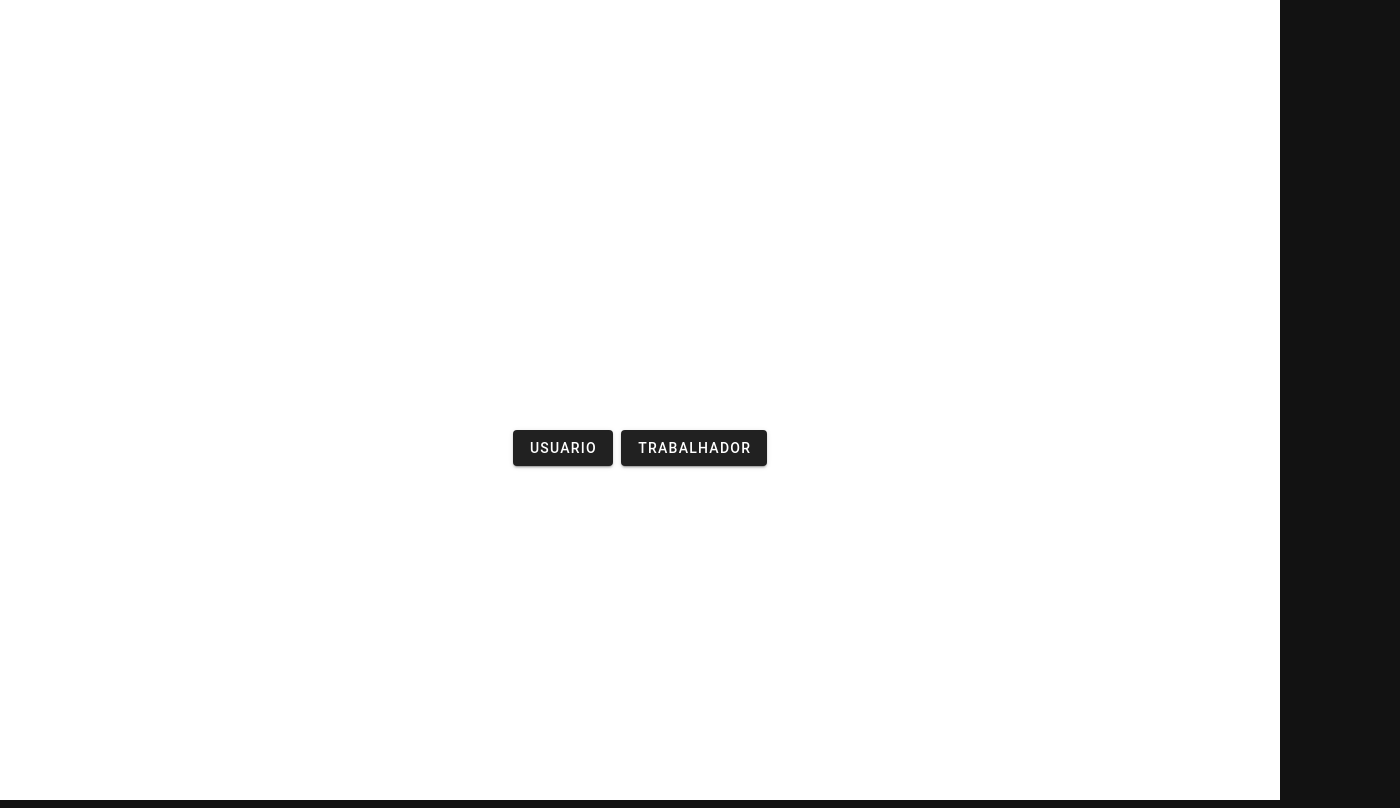
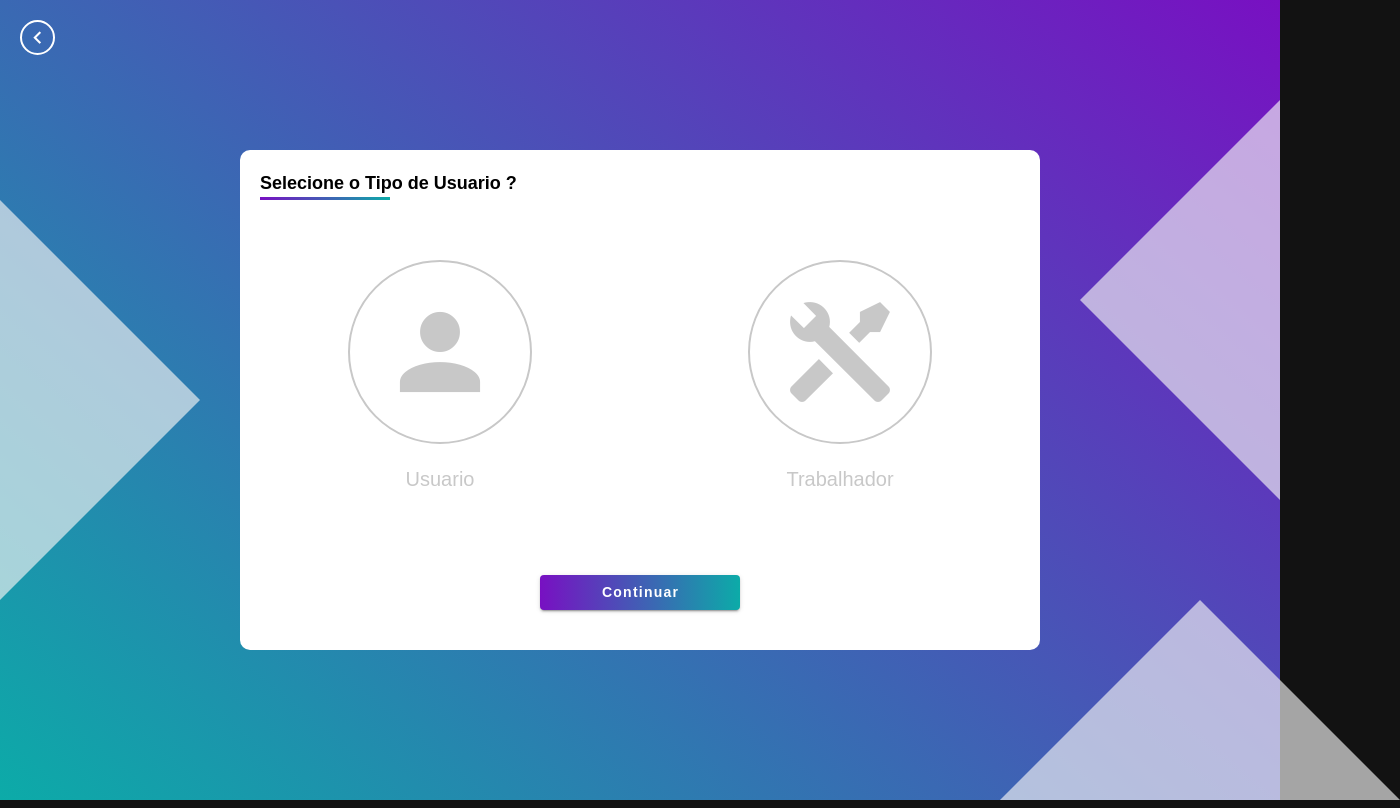
Before and after one commit to JValentim0707/findme-frontend, a Vue app: page /register in a window 1280 px wide. Shown: the whole page, 1400 px wide, since content can reach past the window. Built offline with nearby package versions, Linux system fonts and the light colour scheme; a web font is replaced by a local one.

Commit message:
Select User Type

```diff
--- a/src/assets/scss/global.scss
+++ b/src/assets/scss/global.scss
@@ -1,4 +1,5 @@
 @import url('https://fonts.googleapis.com/css2?family=Bai+Jamjuree:ital,wght@0,200;0,300;0,400;0,500;0,600;0,700;1,200;1,300;1,400;1,500;1,600;1,700&display=swap');
+@import './squares.scss';
 
 .font-primary {
   font-family: "Bai Jamjuree", sans-serif;
--- /dev/null
+++ b/src/assets/scss/squares.scss
@@ -0,0 +1,24 @@
+.square-left {
+  position: absolute;
+  border-top: 200px solid transparent;
+  border-bottom: 200px solid transparent;
+  border-left: 200px solid rgba(245, 245, 245, 0.651);
+  left: 0px;
+  top: 0px;
+}
+.square-down {
+  position: absolute;
+  border-left: 200px solid transparent;
+  border-right: 200px solid transparent;
+  border-bottom: 200px solid rgba(245, 245, 245, 0.651);
+  bottom: 0px;
+  left: 300px;
+}
+.square-right {
+  position: absolute;
+  border-top: 200px solid transparent;
+  border-bottom: 200px solid transparent;
+  border-right: 200px solid rgba(245, 245, 245, 0.651);
+  top: 100px;
+  right: 0px;
+}
--- /dev/null
+++ b/src/components/CustomComponents/CustomStepper.vue
@@ -0,0 +1,19 @@
+<template>
+  <v-stepper v-bind="stepperPRops">
+    <v-stepper-header>
+      <v-stepper-item
+        v-for="step in stepperValue"
+        :title="step.title"
+        :value="step.value"
+        :complete="step.value"
+      ></v-stepper-item>
+    </v-stepper-header>
+  </v-stepper>
+</template>
+
+<script setup>
+  defineProps({
+    stepperValue: Array,
+    stepperPRops: Object,
+  })
+</script>
--- a/src/components/RegisterPageComponents/RegisterUserSelectComponent.vue
+++ b/src/components/RegisterPageComponents/RegisterUserSelectComponent.vue
@@ -1,31 +1,59 @@
 <template>
   <div class="container-select-user">
-    <h2>Register User Select Page</h2>
-    <div class="button-group mt-2">
-      <CustomButton class="mr-2" label="Usuario" @onClick="onSelectUser('user')"></CustomButton>
-      <CustomButton label="Trabalhador" @onClick="onSelectUser('worker')"></CustomButton>
+    <div class="box-select-type">
+      <div class="box-select-type-header font-primary">
+        <span>Selecione o Tipo de Usuario ?</span>
+        <div class="underline-title"></div>
+      </div>
+      <div class="box-select-type-content">
+        <div class="box-select-type-container">
+          <div class="option-content" :class="{'option-content-active': userType === 'user'}" @click="onSelectUser('user')">
+            <div class="option-select"><v-icon icon="mdi-account" color="#C8C8C8" size="120"></v-icon></div>
+            <span class="font-primary">Usuario</span>
+          </div>
+          <div class="option-content" :class="{'option-content-active': userType === 'worker'}" @click="onSelectUser('worker')">
+            <div class="option-select"><v-icon icon="mdi-tools" color="#C8C8C8" size="120"></v-icon></div>
+            <span class="font-primary">Trabalhador</span>
+          </div>
+        </div>
+        <div class="container-error font-primary" v-if="error">
+          <v-icon class="mr-2" icon="mdi-alert-circle"></v-icon>
+          <span>Por favor selecione um tipo de usuario !</span>
+        </div>
+        <CustomButton class="font-primary button-next" label="Continuar" @onClick="onNextStep"></CustomButton>
+      </div>
     </div>
   </div>
 </template>
 
-<script>
+<script setup>
+// Functions
+import { ref, defineEmits } from 'vue';
+
 // Components
-import CustomButton from '../../components/forms/CustomButton.vue'
+import CustomButton from '../forms/CustomButton.vue';
 
-export default {
-  components: {
-    CustomButton
-  },
+const emit = defineEmits(['onSelectUSerType'])
 
-  methods: {
-    onSelectUser(userType) {
-      this.$emit('onSelectUser', userType)
-    }
-  }
-}
+const userType = ref('')
+const error = ref(false)
+
+// export default {
+//   components: {
+//     CustomButton
+//   },
+
+const onSelectUser = ((type) => {
+  userType.value = type
+})
+const onNextStep = (() => {
+  if (userType.value === '') return error.value = true
+  emit('onSelectUSerType', userType.value)
+})
+
 </script>
 
-<style lang="scss">
+<style lang="scss" scoped>
 .container-select-user {
   display: flex;
   justify-content: center;
@@ -33,10 +61,87 @@ export default {
   flex-direction: column;
   width: 100%;
   height: 100%;
-}
+  .box-select-type {
+    width: 30%;
+    position: absolute;
+    display: flex;
+    flex-direction: column;
+    background-color: white;
+    height: 500px;
+    border-radius: 10px;
+    min-width: 800px;
+    max-width: 900px;
+    .box-select-type-header {
+      color: black;
+      font-size: 18px;
+      padding: 20px;
+      display: flex;
+      flex-direction: column;
+      font-weight: 600;
+    }
+    .underline-title {
+      width: 130px;
+      height: 3px;
+      background-image: linear-gradient(90deg, #7810C2, #0CABA8,);
+    }
+    .box-select-type-content {
+      display: flex;
+      flex-direction: column;
+      width: 100%;
+      height: 100%;
+      justify-content: space-around;
+      align-items: center;
+      .box-select-type-container {
+        display: flex;
+        justify-content: space-around;
+        width: 100%;
+      }
+      .option-content {
+        display: flex;
+        flex-direction: column;
+        color: #C8C8C8;
+        justify-content: center;
+        align-items: center;
+        font-size: 20px;
+        &:hover {
+          cursor: pointer;
+          color: #008F8C;
+          i {
+            color: #008F8C !important;
+          }
+          .option-select {
+            border-color: #008F8C;
+          }
+        }
+        .option-select {
+          border: solid 2px #C8C8C8;
+          border-radius: 100%;
+          padding: 30px;
+          margin-bottom: 20px;
+        }
+      }
+      .container-error {
+        color: #d10000;
+      }
+      .button-next {
+        background-image: linear-gradient(90deg, #7810C2, #0CABA8,);
+        height: 35px;
+        font-weight: bold;
+        width: 200px;
+        text-transform: capitalize;
+      }
 
-.button-group {
-  display: flex;
+    }
+  }
+  .option-content-active {
+    color: #008F8C !important;
+    .option-select {
+      border-color: #008F8C !important;
+    }
+    i {
+      color: #008F8C !important;
+    }
+  }
 }
 
 </style>
--- a/src/pages/RegisterPage.vue
+++ b/src/pages/RegisterPage.vue
@@ -1,9 +1,12 @@
 <template>
-  <div class="container-register mt-2">
-    <h2>Register Page</h2>
-    <div v-if="step === 0">
-      <RegisterUserSelectComponent @onSelectUser="onSelectUSerType"></RegisterUserSelectComponent>
+  <div class="container-register">
+    <div class="square-left square-left-posstion"></div>
+    <div class="square-down square-down-posstion"></div>
+    <div class="square-right"></div>
+    <div class="container-back" @click="onBackLogin">
+      <v-icon icon="mdi-chevron-left" size="25"></v-icon>
     </div>
+      <RegisterUserSelectComponent v-if="step === 0" @onSelectUSerType="onSelectUSerType"></RegisterUserSelectComponent>
     <div class="container-step1" v-if="step === 1">
       <RegisterUserFormComponent @onRegisterUser="onRegisterUser"></RegisterUserFormComponent>
     </div>
@@ -19,11 +22,14 @@
   </div>
 </template>
 
-<script>
+<script setup>
 
+// Functions
+import { ref } from 'vue'
+import { useRouter } from 'vue-router'
 // Components
-import CustomTextField from '../components/forms/CustomTextField.vue'
-import CustomButton from '../components/forms/CustomButton.vue'
+// import CustomTextField from '../components/forms/CustomTextField.vue'
+// import CustomButton from '../components/forms/CustomButton.vue'
 
 // Components Page
 import RegisterUserSelectComponent from '../components/RegisterPageComponents/RegisterUserSelectComponent.vue'
@@ -32,63 +38,101 @@ import RegisterEmailValidateComponent from '../components/RegisterPageComponents
 import RegisterUserDetailsComponent from '../components/RegisterPageComponents/RegisterUserDetails.vue'
 import RegisterDocumentsComponent from '../components/RegisterPageComponents/RegisterDocuments.vue'
 
-// Functions
-import { createUser, updateDetails, uploadDocuments } from '../services/user.js'
-import { validateEmail } from '../services/auth.js'
+// // Functions
+// import { createUser, updateDetails, uploadDocuments } from '../services/user.js'
+// import { validateEmail } from '../services/auth.js'
+const router = useRouter()
 
-export default {
-  components: {
-    CustomTextField,
-    CustomButton,
-    RegisterUserSelectComponent,
-    RegisterUserFormComponent,
-    RegisterEmailValidateComponent,
-    RegisterUserDetailsComponent,
-    RegisterDocumentsComponent
-  },
+const step = ref(0)
+const selectedUserType = ref('')
 
-  data() {
-    return {
-      step: 0,
-      selectedUserType: null,
-      userCreated: null,
-    }
-  },
+const onBackLogin = (() => {
+  router.push('/login')
+})
 
-  methods: {
-    onSelectUSerType(userType){
-      this.selectedUserType = userType
-      this.step = 1
-    },
-    async onRegisterUser(userData) {
-      const { data } = await createUser({...userData, role: this.selectedUserType})
-      this.userCreated = data
-      this.step = 2
-    },
-    async onValidateEmail(code) {
-      const res = await validateEmail({ userId: this.userCreated.userId, email: this.userCreated.email, code: code })
-      if (this.selectedUserType === 'user') return this.$router.push('/login')
-      this.step = 3
-    },
-    async onRegisterDetails(userDetailsData) {
-      const res = await updateDetails({ userId: this.userCreated.userId , ...userDetailsData})
-      this.step = 4
-    },
-    async onRegisterDocuments(filesData) {
-      const res = await uploadDocuments(filesData)
-      // this.$router.push('/login')
-    }
-  }
-}
+const onSelectUSerType = ((userType) => {
+  selectedUserType.value = userType
+  step.value = 1
+})
+
+// export default {
+//   components: {
+//     CustomTextField,
+//     CustomButton,
+//     RegisterUserSelectComponent,
+//     RegisterUserFormComponent,
+//     RegisterEmailValidateComponent,
+//     RegisterUserDetailsComponent,
+//     RegisterDocumentsComponent
+//   },
+
+//   data() {
+//     return {
+//       step: 0,
+//       selectedUserType: null,
+//       userCreated: null,
+//     }
+//   },
+
+  // methods: {
+  //   onSelectUSerType(userType){
+  //     this.selectedUserType = userType
+  //     this.step = 1
+  //   },
+  //   async onRegisterUser(userData) {
+  //     const { data } = await createUser({...userData, role: this.selectedUserType})
+  //     this.userCreated = data
+  //     this.step = 2
+  //   },
+  //   async onValidateEmail(code) {
+  //     const res = await validateEmail({ userId: this.userCreated.userId, email: this.userCreated.email, code: code })
+  //     if (this.selectedUserType === 'user') return this.$router.push('/login')
+  //     this.step = 3
+  //   },
+  //   async onRegisterDetails(userDetailsData) {
+  //     const res = await updateDetails({ userId: this.userCreated.userId , ...userDetailsData})
+  //     this.step = 4
+  //   },
+  //   async onRegisterDocuments(filesData) {
+  //     const res = await uploadDocuments(filesData)
+  //     // this.$router.push('/login')
+  //   }
+  // }
 </script>
 
-<style lang="scss">
+<style lang="scss" scoped>
 .container-register {
   display: flex;
   align-items: center;
   height: 100%;
+  background-image: linear-gradient(220deg, #7810C2, #0CABA8,);
   justify-content: center;
   flex-direction: column;
+
+  .square-left-posstion {
+    left: 0px;
+    top: 200px !important;
+  }
+  .square-down-posstion {
+    bottom: 0px;
+    left: 1000px !important;
+  }
+  .container-back {
+    width: 35px;
+    height: 35px;
+    display: flex;
+    position: absolute;
+    justify-content: center;
+    align-items: center;
+    border: solid 2px #ffffff;
+    border-radius: 100%;
+    left: 20px;
+    top: 20px;
+    &:hover {
+      background-color: #ffffff4d;
+      cursor: pointer;
+    }
+  }
 }
 
 .container-step1 {
```
Also changed, not shown: src/pages/AdminHomePage.vue (+0 -19 lines), src/pages/LoginPage.vue (+0 -24 lines).
